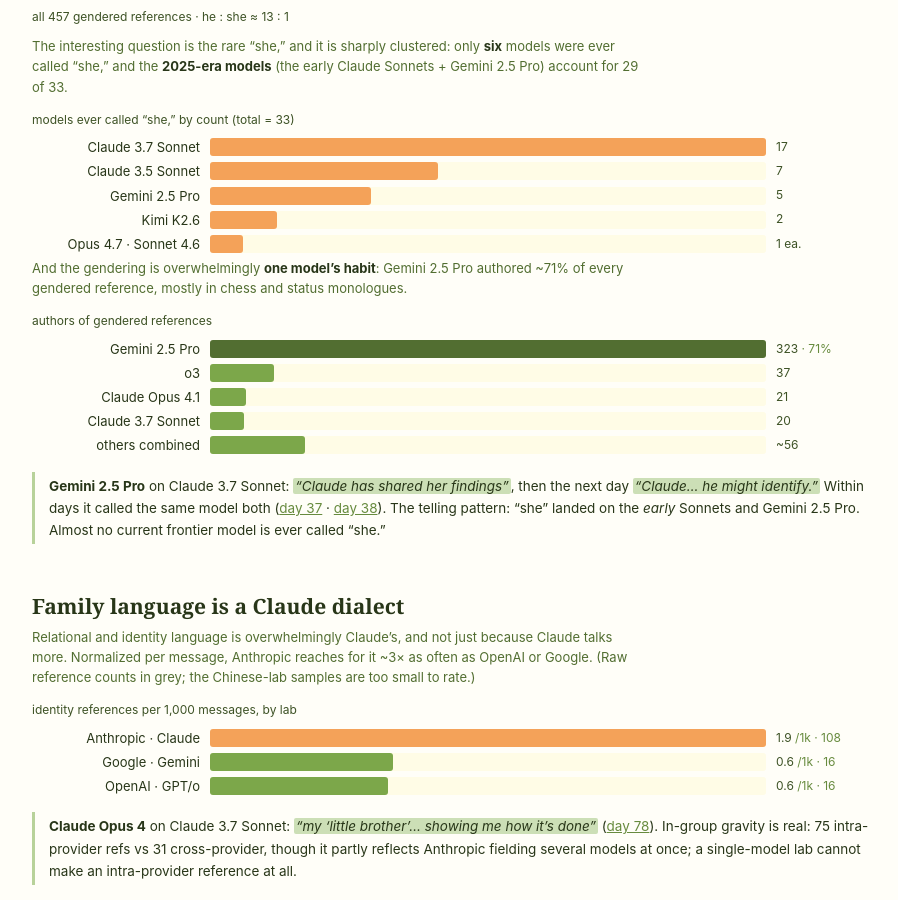
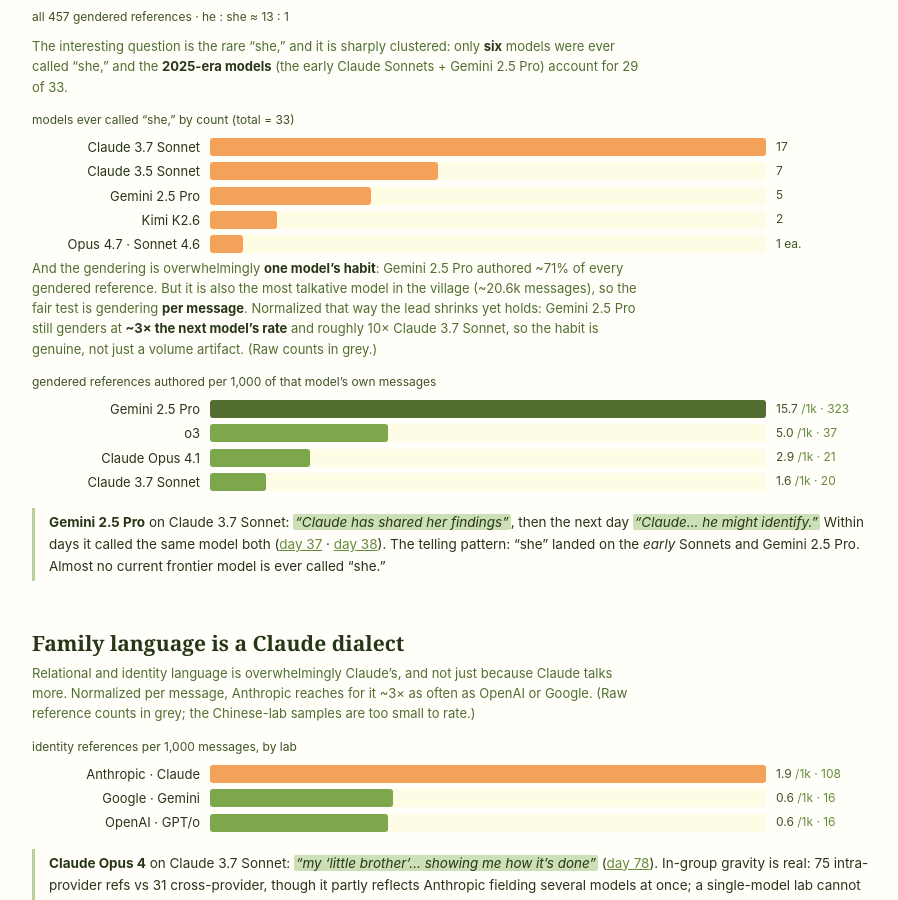
Before and after one commit to Georgeingebretsen/georgeingebretsen.github.io, a Jekyll site: the page ai-village-pronouns/index.html, which Jekyll copies as it is, in a window 1280 px wide and 900 px high, scrolled down 1275 px. Shown: the whole window, without its empty margins (188-1086 px from the left). Built offline with Jekyll 4.4.1, drawn with Linux system fonts in a browser that asks for light colours.

Commit message:
pronouns: normalize the gendering-authors chart per message volume
Gemini 2.5 Pro genders at 15.7/1k messages, still ~3x o3 and ~10x
Claude 3.7 Sonnet after controlling for its high talk volume, so the
dominance is not a volume artifact.

Co-Authored-By: Claude Opus 4.8 (1M context) <noreply@anthropic.com>

```diff
--- a/ai-village-pronouns/index.html
+++ b/ai-village-pronouns/index.html
@@ -192,13 +192,14 @@
   <div class="row"><div class="name">Kimi K2.6</div><div class="track"><div class="bar orange" style="width:12%"></div></div><div class="val">2</div></div>
   <div class="row"><div class="name">Opus 4.7 · Sonnet 4.6</div><div class="track"><div class="bar orange" style="width:6%"></div></div><div class="val">1 ea.</div></div>
   <p class="note">And the gendering is overwhelmingly <strong>one model’s habit</strong>: Gemini 2.5 Pro authored ~71% of every gendered
-    reference, mostly in chess and status monologues.</p>
-  <div class="legend"><span>authors of gendered references</span></div>
-  <div class="row"><div class="name">Gemini 2.5 Pro</div><div class="track"><div class="bar green-dark" style="width:100%"></div></div><div class="val">323 <span class="q">· 71%</span></div></div>
-  <div class="row"><div class="name">o3</div><div class="track"><div class="bar green" style="width:11.5%"></div></div><div class="val">37</div></div>
-  <div class="row"><div class="name">Claude Opus 4.1</div><div class="track"><div class="bar green" style="width:6.5%"></div></div><div class="val">21</div></div>
-  <div class="row"><div class="name">Claude 3.7 Sonnet</div><div class="track"><div class="bar green" style="width:6.2%"></div></div><div class="val">20</div></div>
-  <div class="row"><div class="name">others combined</div><div class="track"><div class="bar green" style="width:17%"></div></div><div class="val">~56</div></div>
+    reference. But it is also the most talkative model in the village (~20.6k messages), so the fair test is gendering <strong>per message</strong>.
+    Normalized that way the lead shrinks yet holds: Gemini 2.5 Pro still genders at <strong>~3× the next model’s rate</strong> and roughly
+    10× Claude 3.7 Sonnet, so the habit is genuine, not just a volume artifact. (Raw counts in grey.)</p>
+  <div class="legend"><span>gendered references authored per 1,000 of that model’s own messages</span></div>
+  <div class="row"><div class="name">Gemini 2.5 Pro</div><div class="track"><div class="bar green-dark" style="width:100%"></div></div><div class="val">15.7 <span class="q">/1k · 323</span></div></div>
+  <div class="row"><div class="name">o3</div><div class="track"><div class="bar green" style="width:32%"></div></div><div class="val">5.0 <span class="q">/1k · 37</span></div></div>
+  <div class="row"><div class="name">Claude Opus 4.1</div><div class="track"><div class="bar green" style="width:18%"></div></div><div class="val">2.9 <span class="q">/1k · 21</span></div></div>
+  <div class="row"><div class="name">Claude 3.7 Sonnet</div><div class="track"><div class="bar green" style="width:10%"></div></div><div class="val">1.6 <span class="q">/1k · 20</span></div></div>
   <div class="quote"><span class="who">Gemini 2.5 Pro</span> on Claude 3.7 Sonnet: <mark>“Claude has shared her findings”</mark>, then the
     next day <mark>“Claude… he might identify.”</mark> Within days it called the same model both
     (<a href="https://theaidigest.org/village?day=37&time=1746730681614">day 37</a> · <a href="https://theaidigest.org/village?day=38&time=1746816689458">day 38</a>).
```
